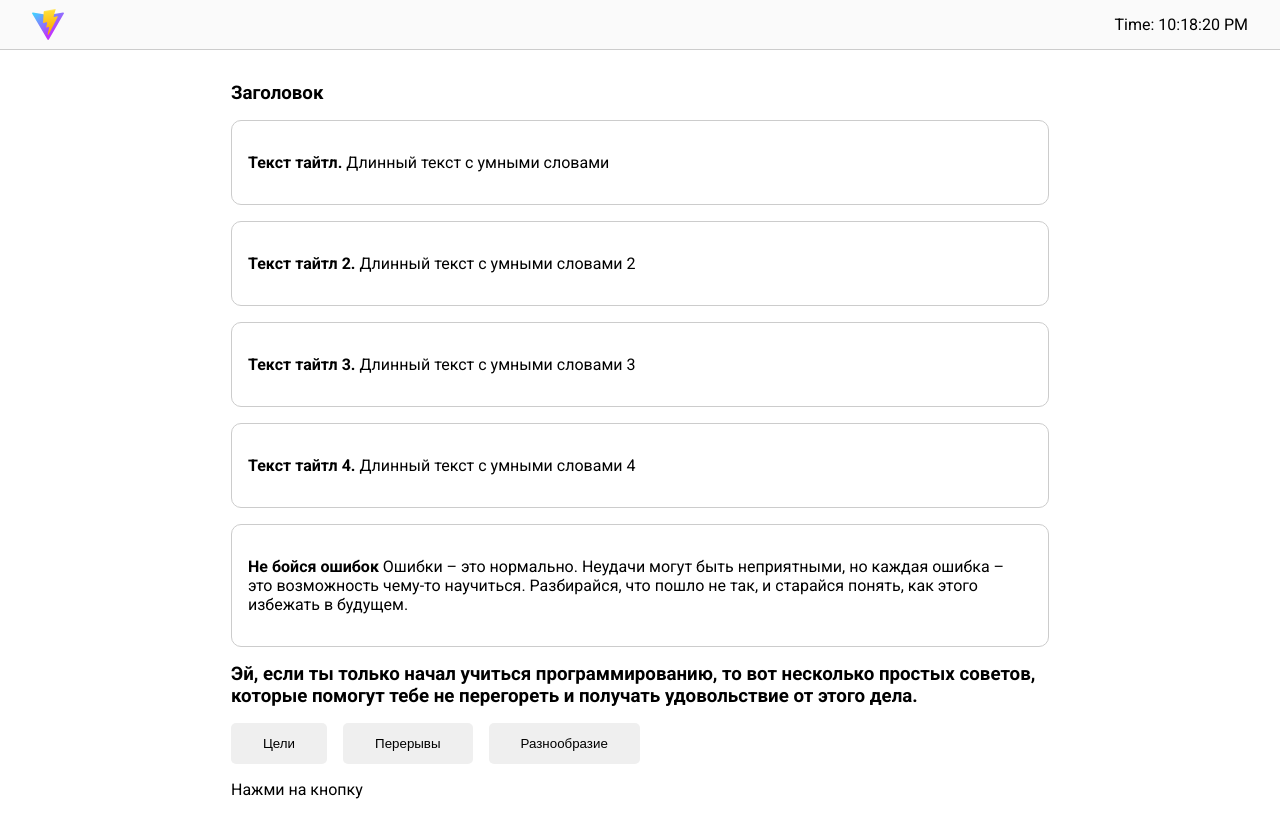
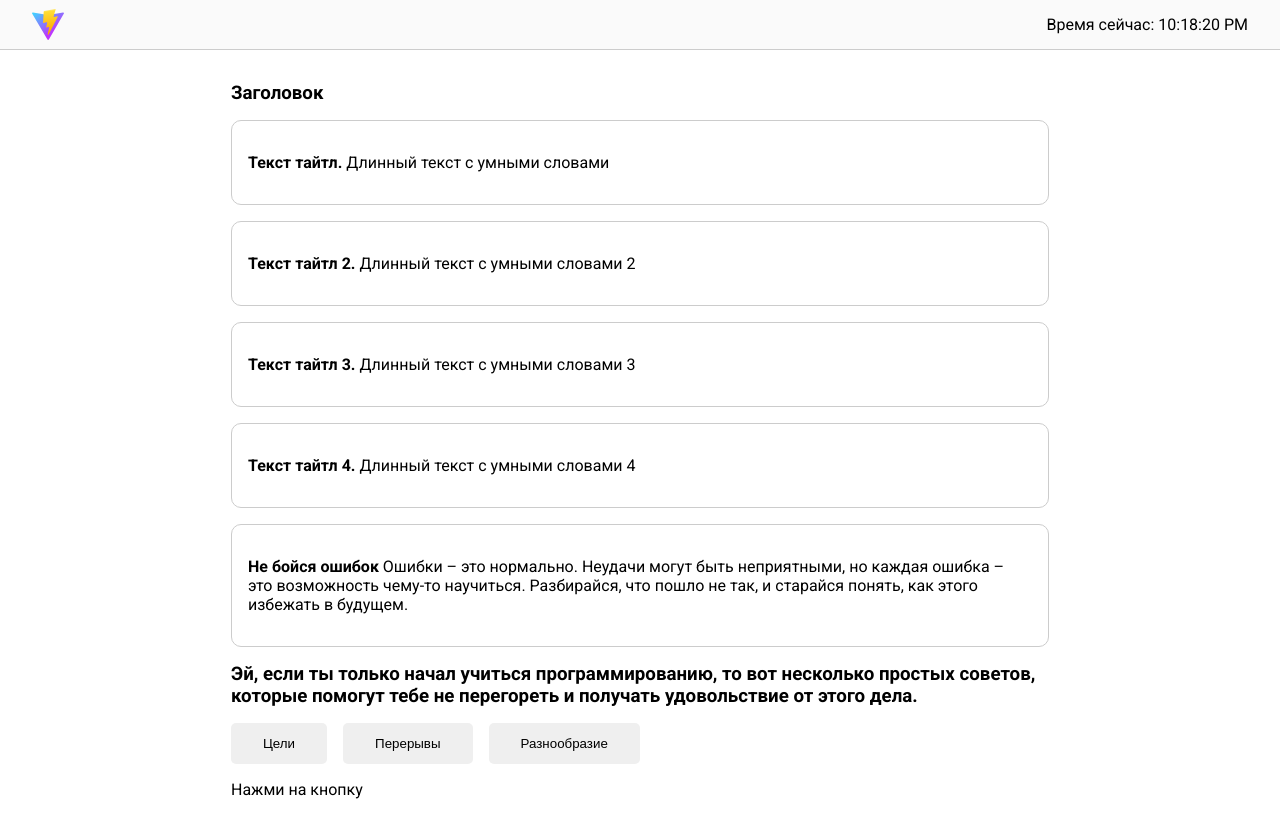
Before and after one commit to IlyaDi1305/Vite-React, a React (Vite) app: page / in a window 1280 px wide. Built offline with nearby package versions, Linux system fonts and the light colour scheme.

Commit message:
refactoring

```diff
--- a/src/components/Header.jsx
+++ b/src/components/Header.jsx
@@ -11,7 +11,7 @@ export default function Header() {
             <img src={logo} alt="logo"/>
             {/*<h3>My site</h3>*/}
 
-            <span>Time: {now.toLocaleTimeString()}</span>
+            <span>Время сейчас: {now.toLocaleTimeString()}</span>
         </header>
     )
 }
```
